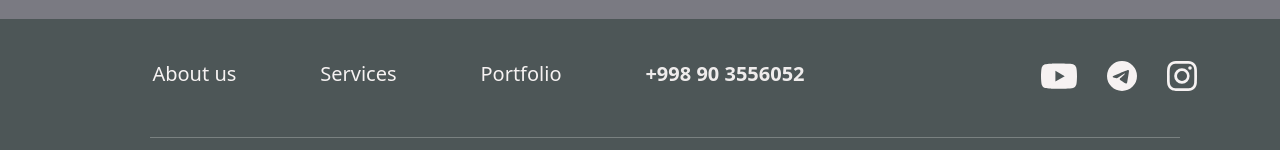
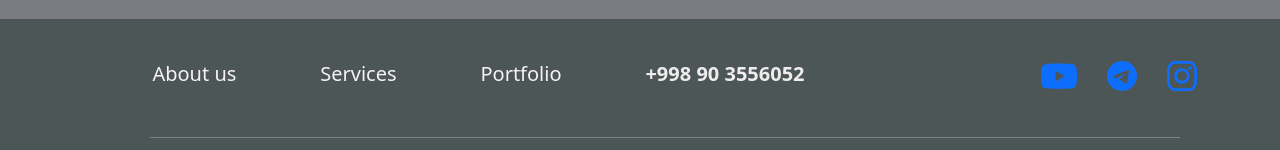
Before and after one commit to doniyor2006/Umd-Group, a React (Create React App) app: page / in a window 1280 px wide. Shown: the part 4074-4224 px from the top of the page. Built offline with nearby package versions, Linux system fonts and the light colour scheme.

Commit message:
Update Footer.js

```diff
--- a/src/Components/Footer/Footer.js
+++ b/src/Components/Footer/Footer.js
@@ -19,21 +19,27 @@ export default function Footer({logo}) {
       <li className='siteSection'> <a className='contactLink' href='tel:+998903556052'>+998 90 3556052</a> </li>
 
          </ul>
-         <ul className='Socialmedia'>
+                <ul className='Socialmedia'>
         <li className='SocialList'>
+          <a href="https://www.youtube.com/@ahadjonovss" className='atag'>
         <svg xmlns="http://www.w3.org/2000/svg" width="46" height="36" fill="currentColor" className="bi bi-youtube instaIcon" viewBox="0 0 16 16">
   <path d="M8.051 1.999h.089c.822.003 4.987.033 6.11.335a2.01 2.01 0 0 1 1.415 1.42c.101.38.172.883.22 1.402l.01.104.022.26.008.104c.065.914.073 1.77.074 1.957v.075c-.001.194-.01 1.108-.082 2.06l-.008.105-.009.104c-.05.572-.124 1.14-.235 1.558a2.01 2.01 0 0 1-1.415 1.42c-1.16.312-5.569.334-6.18.335h-.142c-.309 0-1.587-.006-2.927-.052l-.17-.006-.087-.004-.171-.007-.171-.007c-1.11-.049-2.167-.128-2.654-.26a2.01 2.01 0 0 1-1.415-1.419c-.111-.417-.185-.986-.235-1.558L.09 9.82l-.008-.104A31 31 0 0 1 0 7.68v-.123c.002-.215.01-.958.064-1.778l.007-.103.003-.052.008-.104.022-.26.01-.104c.048-.519.119-1.023.22-1.402a2.01 2.01 0 0 1 1.415-1.42c.487-.13 1.544-.21 2.654-.26l.17-.007.172-.006.086-.003.171-.007A100 100 0 0 1 7.858 2zM6.4 5.209v4.818l4.157-2.408z"/>
 </svg>
+          </a>
           </li>
         <li className='SocialList'>
+          <a href="https://t.me/umdgroupuz" className='atag'>
         <svg xmlns="http://www.w3.org/2000/svg" width="40" height="30" fill="currentColor" class="bi bi-telegram instaIcon" viewBox="0 0 16 16">
   <path d="M16 8A8 8 0 1 1 0 8a8 8 0 0 1 16 0M8.287 5.906q-1.168.486-4.666 2.01-.567.225-.595.442c-.03.243.275.339.69.47l.175.055c.408.133.958.288 1.243.294q.39.01.868-.32 3.269-2.206 3.374-2.23c.05-.012.12-.026.166.016s.042.12.037.141c-.03.129-1.227 1.241-1.846 1.817-.193.18-.33.307-.358.336a8 8 0 0 1-.188.186c-.38.366-.664.64.015 1.088.327.216.589.393.85.571.284.194.568.387.936.629q.14.092.27.187c.331.236.63.448.997.414.214-.02.435-.22.547-.82.265-1.417.786-4.486.906-5.751a1.4 1.4 0 0 0-.013-.315.34.34 0 0 0-.114-.217.53.53 0 0 0-.31-.093c-.3.005-.763.166-2.984 1.09"/>
 </svg>
+          </a>
           </li>
         <li className='SocialList'>
+<a href="https://www.instagram.com/umdgroupuz" className='atag'>
         <svg xmlns="http://www.w3.org/2000/svg" width="40" height="30" fill="currentColor" class="bi bi-instagram  instaIcon" viewBox="0 0 16 16">
   <path d="M8 0C5.829 0 5.556.01 4.703.048 3.85.088 3.269.222 2.76.42a3.9 3.9 0 0 0-1.417.923A3.9 3.9 0 0 0 .42 2.76C.222 3.268.087 3.85.048 4.7.01 5.555 0 5.827 0 8.001c0 2.172.01 2.444.048 3.297.04.852.174 1.433.372 1.942.205.526.478.972.923 1.417.444.445.89.719 1.416.923.51.198 1.09.333 1.942.372C5.555 15.99 5.827 16 8 16s2.444-.01 3.298-.048c.851-.04 1.434-.174 1.943-.372a3.9 3.9 0 0 0 1.416-.923c.445-.445.718-.891.923-1.417.197-.509.332-1.09.372-1.942C15.99 10.445 16 10.173 16 8s-.01-2.445-.048-3.299c-.04-.851-.175-1.433-.372-1.941a3.9 3.9 0 0 0-.923-1.417A3.9 3.9 0 0 0 13.24.42c-.51-.198-1.092-.333-1.943-.372C10.443.01 10.172 0 7.998 0zm-.717 1.442h.718c2.136 0 2.389.007 3.232.046.78.035 1.204.166 1.486.275.373.145.64.319.92.599s.453.546.598.92c.11.281.24.705.275 1.485.039.843.047 1.096.047 3.231s-.008 2.389-.047 3.232c-.035.78-.166 1.203-.275 1.485a2.5 2.5 0 0 1-.599.919c-.28.28-.546.453-.92.598-.28.11-.704.24-1.485.276-.843.038-1.096.047-3.232.047s-2.39-.009-3.233-.047c-.78-.036-1.203-.166-1.485-.276a2.5 2.5 0 0 1-.92-.598 2.5 2.5 0 0 1-.6-.92c-.109-.281-.24-.705-.275-1.485-.038-.843-.046-1.096-.046-3.233s.008-2.388.046-3.231c.036-.78.166-1.204.276-1.486.145-.373.319-.64.599-.92s.546-.453.92-.598c.282-.11.705-.24 1.485-.276.738-.034 1.024-.044 2.515-.045zm4.988 1.328a.96.96 0 1 0 0 1.92.96.96 0 0 0 0-1.92m-4.27 1.122a4.109 4.109 0 1 0 0 8.217 4.109 4.109 0 0 0 0-8.217m0 1.441a2.667 2.667 0 1 1 0 5.334 2.667 2.667 0 0 1 0-5.334"/>
 </svg>
+</a>
           </li>
          </ul>
     </div>
```
